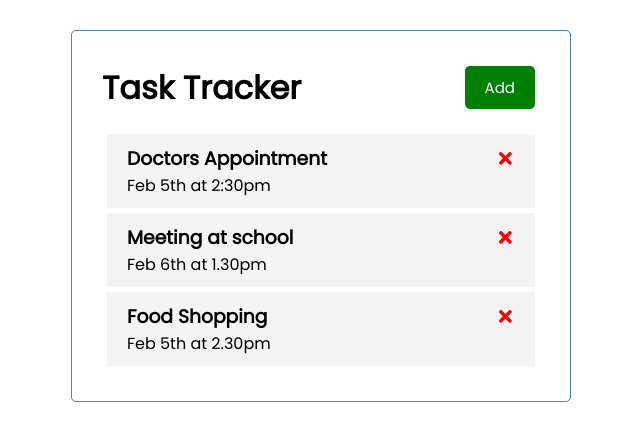
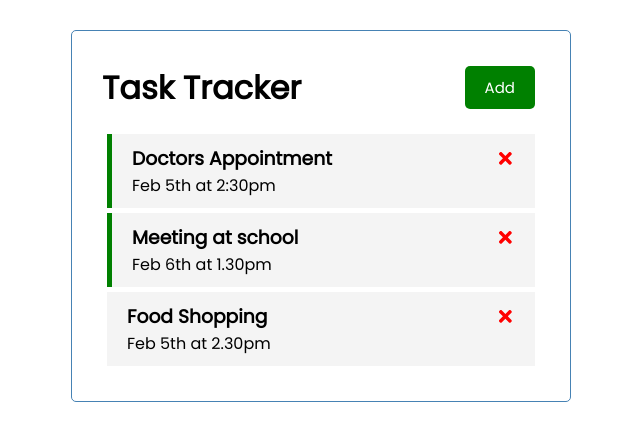
Before and after one commit to petebrodie/react-task-tracker, a React (Create React App) app: page / in a window 1280 px wide. Shown: the top 440 px of the page, without its empty margins (319-959 px from the left). Built offline with nearby package versions, Linux system fonts and the light colour scheme.

Commit message:
implement toggle function

```diff
--- a/src/App.js
+++ b/src/App.js
@@ -29,6 +29,18 @@ const deleteTask = (id) => {
   setTasks(tasks.filter((task) => task.id !==id))
 }
 
+//TOGGLE REMINDER
+const toggleReminder = (id) => {
+  setTasks(
+    tasks.map((task) =>
+    task.id === id ? { ...task, reminder:
+    !task.reminder } : task
+  )
+)
+
+}
+
+
   return (
     <div className="container">
       <Header />
@@ -36,7 +48,7 @@ const deleteTask = (id) => {
       <Tasks tasks={tasks} onDelete=
       {deleteTask} />
       ) : (
-        'No Tasks To Show!'
+        'Tasks Complete!'
       )}
 
     </div>
--- a/src/components/Task.js
+++ b/src/components/Task.js
@@ -1,8 +1,12 @@
 import { FaTimes } from 'react-icons/fa'
 
-const Task = ({ task, onDelete }) => {
+const Task = ({ task, onDelete, onToggle }) => {
     return (
-        <div className='task'>
+        <div
+        className={`task ${task.reminder ?
+        'reminder' : ''}`}
+        onDoubleClick={() => onToggle(task.id)}
+        >
             <h3>
                 {task.text} <FaTimes style={{ color:
                 'red', cursor: 'pointer' }}
--- a/src/components/Tasks.js
+++ b/src/components/Tasks.js
@@ -1,12 +1,16 @@
 import Task from './Task'
 
-const Tasks = ({ tasks, onDelete }) => {
+const Tasks = ({ tasks, onDelete, onToggle }) => {
     return (
         <>
           {tasks.map((task) => (
-              <Task key={task.id} task={task}
-              onDelete={onDelete}/>
-              ))}
+              <Task
+                key={task.id}
+                task={task}
+                onDelete={onDelete}
+                onToggle={onToggle}
+              />
+            ))}
         </>
     )
 }
```
Also changed, not shown: src/components/AddTask.js (added, +9 -0 lines).
